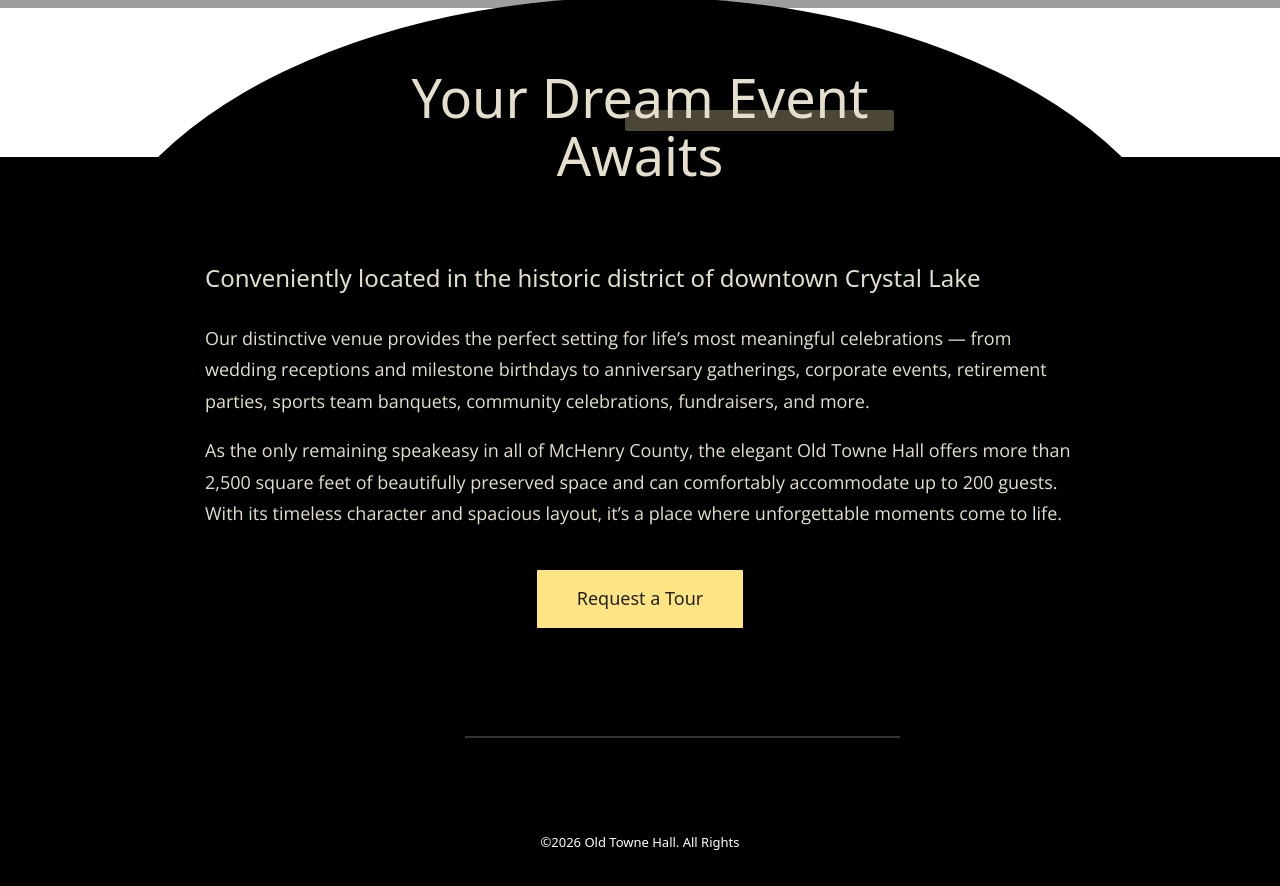
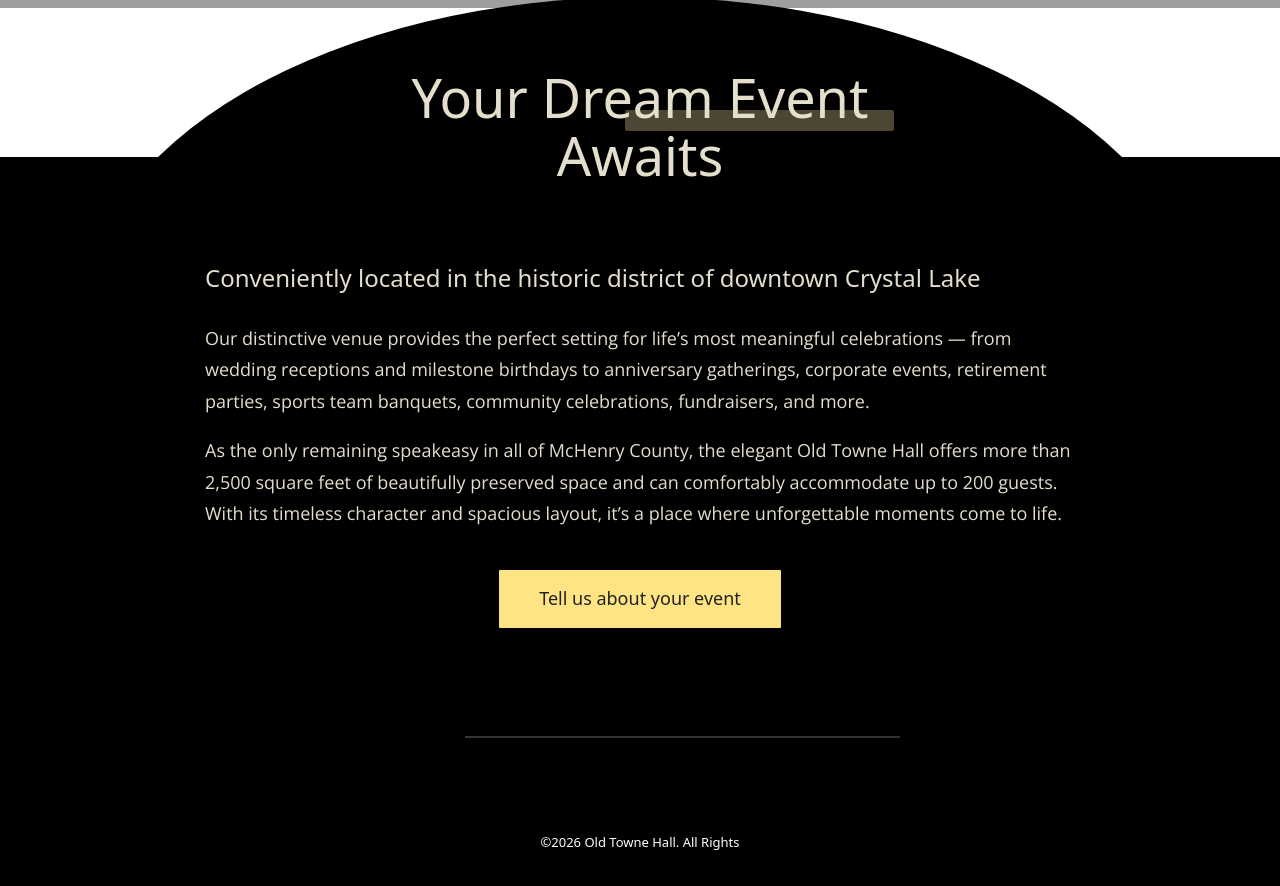
Before and after one commit to jmatc/oldtowne, a plain HTML site: page index.html in a window 1280 px wide. Shown: the part 792-1678 px from the top of the page. Drawn offline with nearby package versions, Linux system fonts and the light colour scheme; grey boxes are pictures that could not be loaded.

Commit message:
Contact page call to action button change

```diff
--- a/index.html
+++ b/index.html
@@ -39,7 +39,7 @@
           <p>Our distinctive venue provides the perfect setting for life’s most meaningful celebrations — from wedding receptions and milestone birthdays to anniversary gatherings, corporate events, retirement parties, sports team banquets, community celebrations, fundraisers, and more.</p>
           <p>As the only remaining speakeasy in all of McHenry County, the elegant Old Towne Hall offers more than 2,500 square feet of beautifully preserved space and can comfortably accommodate up to 200 guests. With its timeless character and spacious layout, it’s a place where unforgettable moments come to life.</p>
         <div class="actions">
-          <a class="btn" href="contact.html">Request a Tour</a>
+          <a class="btn" href="contact.html">Tell us about your event</a>
         </div>
       </div>
 
```
